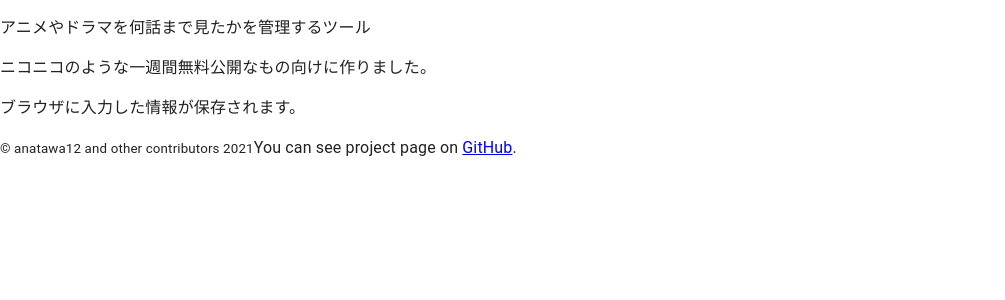
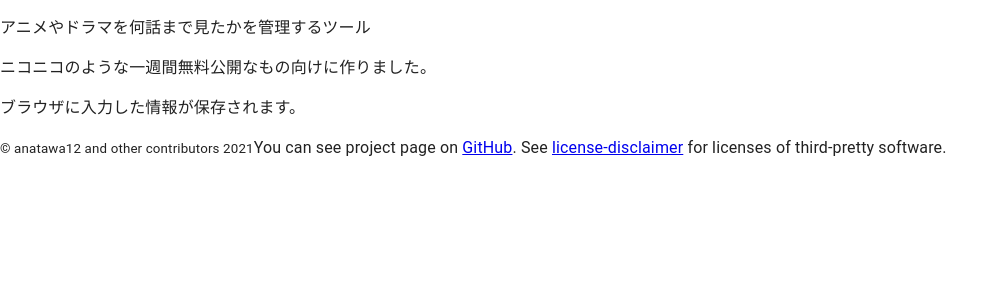
Before and after one commit to anatawa12/anime-manager, a React (Create React App) app: page / in a window 1280 px wide. Shown: the top 300 px of the page, without its empty margins (0-1005 px from the left). Built offline with nearby package versions, Linux system fonts and the light colour scheme.

Commit message:
add license-disclaimer

```diff
--- a/package.json
+++ b/package.json
@@ -12,7 +12,7 @@
     "@testing-library/react": "^11.1.0",
     "@testing-library/user-event": "^12.1.10",
     "@types/jest": "^26.0.15",
-    "@types/node": "^12.0.0",
+    "@types/node": "^16.11.2",
     "@types/react": "^17.0.0",
     "@types/react-dom": "^17.0.0",
     "base64-arraybuffer": "^1.0.1",
@@ -25,7 +25,7 @@
   },
   "scripts": {
     "start": "react-scripts start",
-    "build": "react-scripts build",
+    "build": "node build.mjs && react-scripts build",
     "test": "react-scripts test",
     "eject": "react-scripts eject"
   },
--- a/src/App.tsx
+++ b/src/App.tsx
@@ -113,6 +113,8 @@ function App() {
         <p>
             <small>&copy; anatawa12 and other contributors 2021</small>
             You can see project page on <a href={"https://github.com/anatawa12/anime-manager"}>GitHub</a>.
+            See <a href={"./license-disclaimer.txt"}>license-disclaimer</a> for licenses of
+            third-pretty software.
         </p>
         <AnimeTable
             info={allAnimeInfo}
```
Also changed, not shown: build.mjs (added, +9 -0 lines), 2 other files (tests, documents, lock files or other folders).
